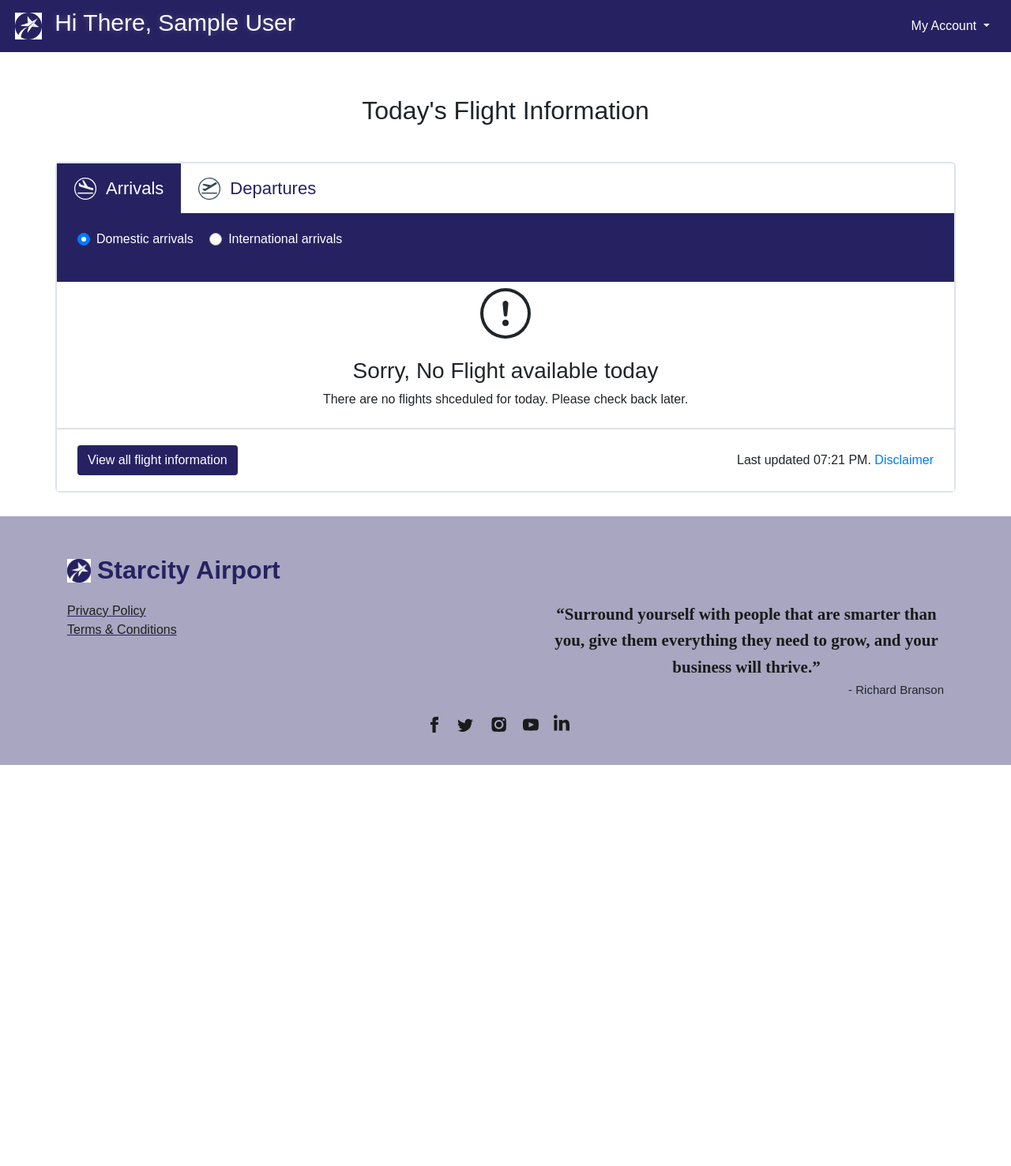
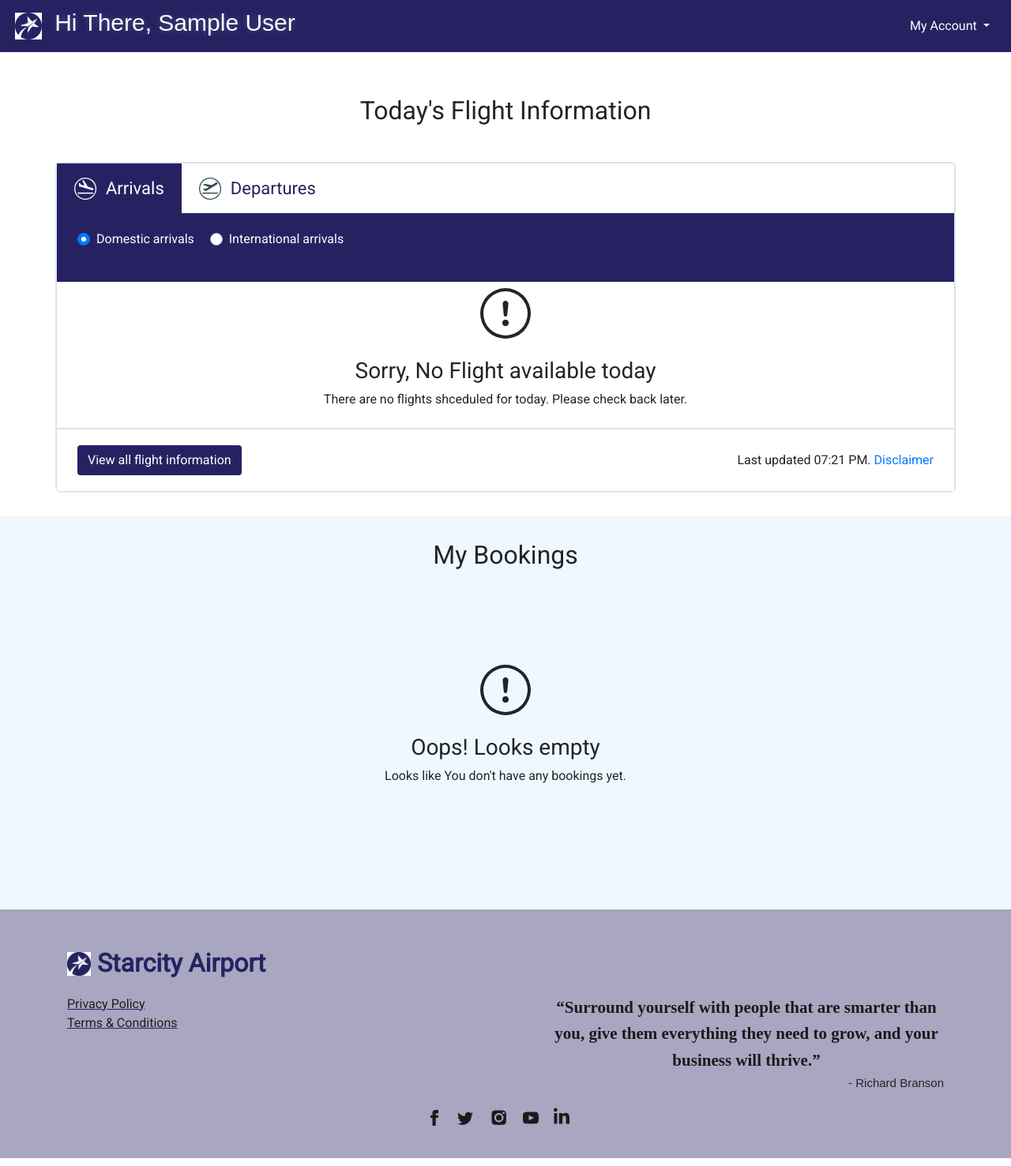
Before and after one commit to thunderking2111/Flight, a Django app: page / in a window 1280 px wide. Shown: the whole page at 79% size. Before the commit the page ends 969 px from the top, so only its background shows below. Run offline with Django 3.2, Linux system fonts and the light colour scheme; the visitor is signed in with stand-in values (Sample User, id 1); data comes from the database, SQL or seed files in the repository; data that the repository does not hold is empty; some libraries are stand-ins or nearby versions; some web fonts are replaced.

Commit message:
Some changes

```diff
--- a/flight/static/css/bookings_style.css
+++ b/flight/static/css/bookings_style.css
@@ -4,12 +4,15 @@
     font-family: 'Roboto', sans-serif;
 }
 body{
-    background-color: #f5f5f5;
+    /* background-color: #f5f5f5; */
     word-wrap: break-word;
 }
-.container{
+.section1 {
+    background-color: aliceblue;
+}
+/* .container{
     cursor: pointer;
-}
+} */
 .each-booking-div{
     width: 96%;
     margin: 5px auto 8px auto;
--- a/flight/templates/flight/bookings.html
+++ b/flight/templates/flight/bookings.html
@@ -1,16 +1,13 @@
-{% extends 'flight/layout.html' %}
 
-{% load static %}
-
-{% block head %}
-    <title>Bookings | Starcity Airport</title>
-    <script type="text/javascript" src="{% static 'js/bookings.js' %}"></script>
-    <link rel="stylesheet" href="{% static 'css/bookings_style.css' %}">
-{% endblock head %}
-
-{% block body %}
 <section class="section section1">
     <div class="container">
+        <div class="row justify-content-center">
+            <div class="col-lg-6">
+                <div class="section_title text-center">
+                    <h2>My Bookings</h2>
+                </div>
+            </div>
+        </div>
         {% if tickets %}
             {% for ticket in tickets %}
                 <div class="row each-booking-div" id="{{ticket.ref_no}}">
@@ -121,17 +118,3 @@
         {% endif %}
     </div>
 </section>
-
-{% endblock %}
-
-{% block parentBody %}
-    <div class="popup">
-        <div class="small-popup">
-            <div style="margin-bottom: 10px; font-size: 1.1em;"><strong>Do you really want to cancel this ticket?</strong></div>
-            <div class="popup-actions">
-                <button class="btn btn-light" onclick="remove_popup()">Go Back</button>
-                <button class="btn btn-danger" id="cancel_ticket_btn" data-ref="" onclick="cancel_tkt()">Cancel</button>
-            </div>
-        </div>
-    </div>
-{% endblock %}
--- a/flight/templates/flight/flight_chart.html
+++ b/flight/templates/flight/flight_chart.html
@@ -1,7 +1,8 @@
 <section class="section second-section">
     <script>
         $(document).ready(function(){
-            $(".book-btn").click(function(){
+            function bookBtnclick(ev) {
+                debugger
                 var flightId = $(this).data('flight-id');
                 $.ajax({
                     url: "{% url 'bookflight' %}",
@@ -14,7 +15,7 @@
                         alert(response.message);
                     }
                 });
-            });
+            }
 
             var direction = "{{ flight_data.direction }}";
             var type = "{{ flight_data.type }}";
--- a/flight/templates/flight/flight_chart_table.html
+++ b/flight/templates/flight/flight_chart_table.html
@@ -18,7 +18,7 @@
                     <td class="align-middle">{% if flight_data.direction == 'arrival' %}{{ row.origin }}{% else %}{{ row.destination }}{% endif %}</td>
                     <td class="align-middle">{{ flight_data.week_day.name|slice:3 }} {{ row.depart_time|date:"h:i A" }}</td>
                     <td class="align-middle">{{ flight_data.week_day.name|slice:3 }} {{ row.arrival_time|date:"h:i A" }}</td>
-                    <td><button class="btn btn-link book-btn" data-flight-id="{{ row.id }}">Book Now</button></td>
+                    <td><button class="btn btn-link book-btn" onclick="window.location.href = '/flight/book/?flight_id={{ row.id }}' " data-flight-id="{{ row.id }}">Book Now</button></td>
                 </tr>
             {% endfor %}
         </tbody>
--- a/flight/templates/flight/index.html
+++ b/flight/templates/flight/index.html
@@ -6,6 +6,10 @@
     <title>Home | Starcity Airport</title>
     <script type="text/javascript" src="{% static 'js/index.js' %}"></script>
     <link rel="stylesheet" type="text/css" href="{% static 'css/flight_chart.css' %}">
+    {% if user.is_authenticated %}
+        <script type="text/javascript" src="{% static 'js/bookings.js' %}"></script>
+        <link rel="stylesheet" href="{% static 'css/bookings_style.css' %}">
+    {% endif %}
 {% endblock head %}
 
 {% block body %}
@@ -97,4 +101,23 @@
         </div>
     </section>
     {% endif %}
+
+    {% if user.is_authenticated %}
+        {% include 'flight/bookings.html' %}
+    {% endif %}
+
+    {% block parentBody %}
+        {% if user.is_authenticated %}
+            <div class="popup">
+                <div class="small-popup">
+                    <div style="margin-bottom: 10px; font-size: 1.1em;"><strong>Do you really want to cancel this ticket?</strong></div>
+                    <div class="popup-actions">
+                        <button class="btn btn-light" onclick="remove_popup()">Go Back</button>
+                        <button class="btn btn-danger" id="cancel_ticket_btn" data-ref="" onclick="cancel_tkt()">Cancel</button>
+                    </div>
+                </div>
+            </div>
+        {% endif %}
+    {% endblock %}
+
 {% endblock%}
--- a/flight/templates/flight/layout.html
+++ b/flight/templates/flight/layout.html
@@ -31,7 +31,6 @@
 
       <div class="collapse navbar-collapse" id="navbarSupportedContent">
         <ul class="navbar-nav mr-auto flight-navbar-links">
-          <h3 class="banner-subtext">Hi There, {{user.first_name}} {{user.last_name}}</h3>
           {% if not user.is_authenticated %}
           <li class="nav-item {% if not page %}active{% endif %}">
             <a class="nav-link" href="{% url 'index' %}">Home</a>
@@ -45,6 +44,8 @@
           <li class="nav-item {% if page == 'aboutus' %}active{% endif %}">
             <a class="nav-link" href="{% url 'aboutus' %}">About Us</a>
           </li>
+          {% else %}
+            <h3 class="banner-subtext">Hi There, {{user.first_name}} {{user.last_name}}</h3>
           {% endif %}
         </ul>
         <ul class="navbar-nav">
--- a/flight/templates/flight/login.html
+++ b/flight/templates/flight/login.html
@@ -10,7 +10,7 @@
     <div class="user-box">
         <div>
             <center>
-                <img src="{% static 'img/icon_logo.png' %}" height="35em" style="margin-bottom: 2vh;">
+                <img src="{% static 'img/logo.png' %}" height="150em" style="margin-bottom: 2vh;">
                 <h3>Log in to Starcity Airport</h3><br>
             </center>
         </div>
@@ -25,7 +25,7 @@
                 <span class="star"><small>{{message}}</small></span>
             </div>
             <center>
-                <input class="btn btn-danger" type="submit" value="Log in" style="margin-top: 10px; width: 95%;" disabled>
+                <input class="btn btn-secondary" type="submit" value="Log in" style="margin-top: 10px; width: 95%;" disabled>
             </center>
         </form>
 
--- a/flight/templates/flight/register.html
+++ b/flight/templates/flight/register.html
@@ -14,7 +14,7 @@
     <div class="user-box" style="margin-top: 6vh;">
         <div>
             <center>
-                <img src="{% static 'img/icon_logo.png' %}" height="35em" style="margin-bottom: 2vh;">
+                <img src="{% static 'img/logo.png' %}" height="150em" style="margin-bottom: 2vh;">
                 <h3>Sign up for Starcity Airport</h2><br>
             </center>
         </div>
@@ -52,7 +52,7 @@
 
 
             <center>
-                <input class="btn btn-danger" type="submit" value="Sign Up" style="margin-top: 10px; width: 95%;" disabled>
+                <input class="btn btn-secondary" type="submit" value="Sign Up" style="margin-top: 10px; width: 95%;" disabled>
             </center>
         </form>
 
--- a/flight/templates/flight/ticket.html
+++ b/flight/templates/flight/ticket.html
@@ -90,8 +90,7 @@
 <body>
     <nav>
         <div class="col logo" style="width: 50%;">
-            <!--<img src="{% static 'img/icon_logo.png' %}" width="45%">-->
-            <span style="color: rgb(225, 35, 35); font-weight: bold; font-size: 2.5em;">FLIGHT</span>
+            <span style="color: var(--primary-color); font-weight: bold; font-size: 2.5em;">FLIGHT</span>
         </div>
         <div class="col header" style="width: 50%;">
             <span style="margin: auto 0 auto auto;">E-Ticket</span>
--- a/flight/views.py
+++ b/flight/views.py
@@ -42,6 +42,10 @@ def get_flights_data(request, limit=None):
         flights = Flight.objects.filter(type=flight_type, arrival_day__in=[week_day])[:limit]
     else:
         flights = Flight.objects.filter(type=flight_type, depart_day__in=[week_day])[:limit]
+    if request.user and request.user.is_authenticated:
+        tickets_data = Ticket.objects.filter(user=request.user).order_by('-booking_date')
+    else:
+        tickets_data = []
     return {
         'flights': flights,
         'current_time': datetime.now().strftime("%I:%M %p"),
@@ -50,6 +54,7 @@ def get_flights_data(request, limit=None):
         'type': flight_type,
         'limit': limit,
         'week_day': week_day,
+        'tickets': tickets_data,
     }
 
 # Create your views here.
@@ -275,9 +280,15 @@ def flight_chart_table(request):
 
 @login_required
 def confirm_booking(request):
-    flight_id = request.POST.get('flight_id')
-    # ... booking logic here ...
-    return JsonResponse({'message': 'Booking confirmed!'})
+    flight_id = request.GET.get('flight_id')
+    flight = Flight.objects.get(id=int(flight_id))
+    if flight:
+        return render(request, "flight/book.html", {
+            'flight1': flight,
+            'fee': FEE
+        })
+    else:
+        return JsonResponse({'message': 'Flight not found!'})
 
 
 def review(request):
@@ -458,7 +469,7 @@ def get_ticket(request):
 def bookings(request):
     if request.user.is_authenticated:
         tickets = Ticket.objects.filter(user=request.user).order_by('-booking_date')
-        return render(request, 'flight/bookings.html', {
+        return render(request, 'flight/bookings_wrapper.html', {
             'page': 'bookings',
             'tickets': tickets
         })
```
Also changed, not shown: flight/static/css/styles2.css (+10 -2 lines), flight/templates/flight/bookings_wrapper.html (added, +25 -0 lines). Lines whose indentation alone changed are shown as unchanged.
